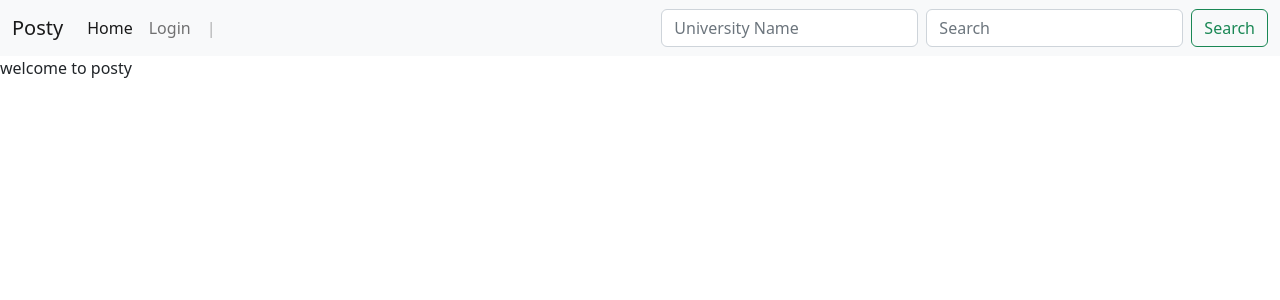
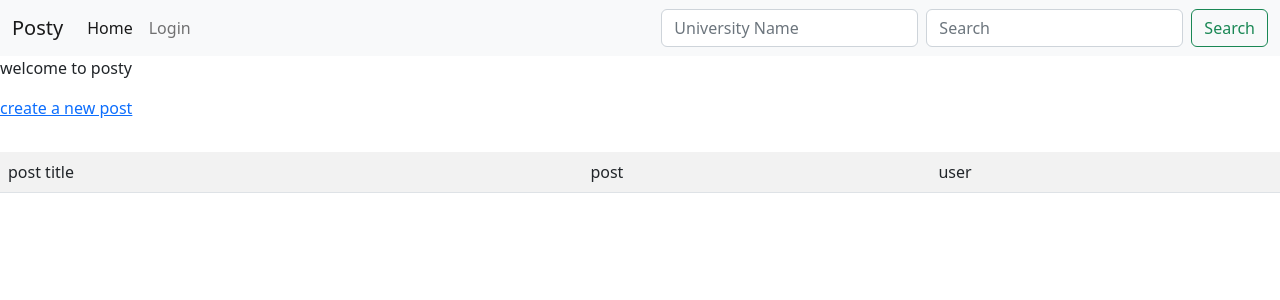
Before and after one commit to PeytonRoden/Posty, a Flask app: page /home_page in a window 1280 px wide. Shown: the top 300 px of the page. Run offline with Flask 2, Linux system fonts and the light colour scheme.

Commit message:
added very basic posting funcitonality, displaying posts as list on home page, you have to create accoutn and login to post

```diff
--- a/app.py
+++ b/app.py
@@ -1,10 +1,16 @@
 from flask import Flask, render_template, request, url_for, redirect
 from src.repositories.User_repo import get_user_repository
+from src.repositories.Post_repo import get_post_repository
+
 
 app = Flask(__name__) # __name__ refers to the module name
 
 
 user_repo = get_user_repository()
+post_repo = get_post_repository()
+
+global post_list
+post_list = post_repo.get_all_posts()
 
 #login stuff
 global logged_in
@@ -15,19 +21,29 @@ current_user = None
 
 @app.route('/') # Python decorator, new syntax
 def index():
-    return render_template("index.html", current_user = current_user)
+    return render_template("index.html", current_user = current_user, post_list= post_list)
 
 @app.route('/login_page') # Python decorator, new syntax
 def login_page():
-    return render_template("login_page.html")
+    return render_template("login_page.html", current_user = current_user)
 
 @app.route('/home_page') # Python decorator, new syntax
 def home_page():
-    return render_template("index.html", current_user = current_user)
+    return render_template("index.html", current_user = current_user, post_list= post_list)
 
 @app.route('/sign_up_page') # Python decorator, new syntax
 def sign_up_page():
-    return render_template("sign_up_page.html")
+    return render_template("sign_up_page.html", current_user = current_user)
+
+
+@app.route('/create_new_post_page') # Python decorator, new syntax
+def create_new_post_page():
+
+    if(current_user == None):
+        #need to be logged in to make posts
+        return redirect("/")
+
+    return render_template("create_new_post.html", current_user = current_user)
 
 
 @app.post('/create_new_user') # Python decorator, new syntax
@@ -87,4 +103,27 @@ def login():
     print(logged_in)
     print(current_user.name)
 
+    #go back to index, name and uni will appear at top of screen
     return redirect("/")
+
+
+
+
+@app.post('/create_new_post') # Python decorator, new syntax
+def create_new_post():
+    global post_list
+
+    title = request.form.get('title')
+    post = request.form.get('post')
+
+    print("hi")
+    if(current_user != None):
+        print("hello")
+
+        post_repo.create_post(current_user, current_user.university, title, post)
+        #update post list
+        post_list = post_repo.get_all_posts()
+
+
+
+    return redirect("/")
--- a/templates/index.html
+++ b/templates/index.html
@@ -1,11 +1,37 @@
 {% extends '_layout.html' %}
 
 
-{% block currentUser %} {{current_user.name}} | {{current_user.university}} {% endblock %}
+{% block currentUser %} {% if current_user != None %}{{current_user.name}} | {{current_user.university}} {% endif %}{% endblock %}
 
 
 {% block body %}
 
 <p>welcome to posty</p>
 
+<p><a href="{{ url_for('create_new_post_page') }}">create a new post</a></p>
+
+
+<table class="table table-striped">
+    <table class="table table-striped">
+        <tbody>
+            <tr>
+                <td>post title</td>
+                <td>post</td>
+                <td>user</td>
+            </tr>
+        </tbody>
+        <tbody>
+            {% for post in post_list %}
+            <tr>
+                <td>{{ post.post_title }}</td>
+                <td>{{ post.post }}</td>
+                <td>{{ post.user.name }}</td>
+            </tr>
+            {% endfor %}
+
+        </tbody>
+    </table>
+
+
+
 {% endblock %}
--- a/templates/login_page.html
+++ b/templates/login_page.html
@@ -1,6 +1,6 @@
 {% extends '_layout.html' %}
 
-{% block currentUser %} {{current_user.name}} | {{current_user.university}} {% endblock %}
+{% block currentUser %} {% if current_user != None %}{{current_user.name}} | {{current_user.university}} {% endif %}{% endblock %}
 
 {% block body %}
 
--- a/templates/sign_up_page.html
+++ b/templates/sign_up_page.html
@@ -1,6 +1,7 @@
 {% extends '_layout.html' %}
 
-{% block currentUser %} {{current_user.name}} | {{current_user.university}} {% endblock %}
+
+{% block currentUser %} {% if current_user != None %}{{current_user.name}} | {{current_user.university}} {% endif %}{% endblock %}
 
 {% block body %}
 
```
Also changed, not shown: src/models/Post.py (added, +12 -0 lines), src/repositories/Post_repo.py (added, +50 -0 lines), templates/create_new_post.html (added, +27 -0 lines), src/models/User.py (line endings or trailing spaces).
